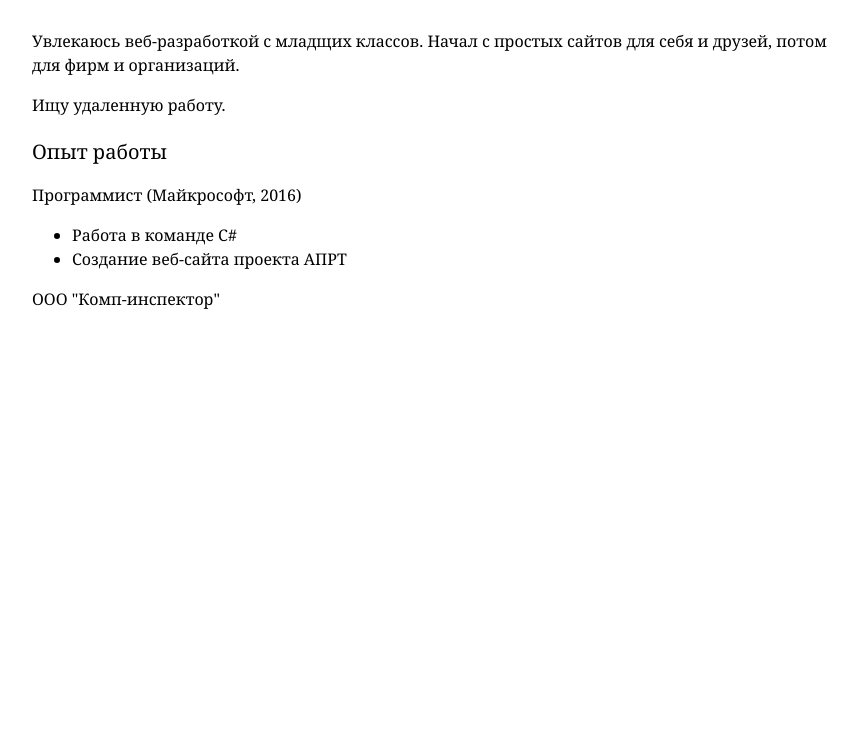
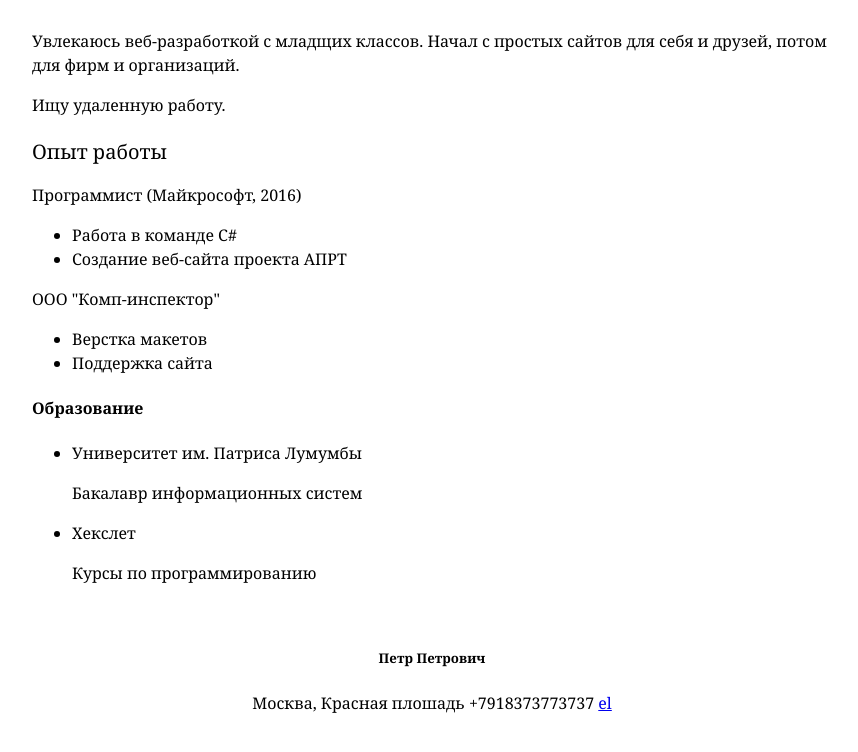
Before and after one commit to SovaNata/SovaNata.github.io, a plain HTML site: page index.html in a window 1280 px wide. Shown: the part 228-980 px from the top of the page, without its empty margins (208-1066 px from the left). Before the commit the page ends 800 px from the top, so only its background shows below. Drawn offline with Linux system fonts and the light colour scheme.

Commit message:
Update index.html

```diff
--- a/index.html
+++ b/index.html
@@ -24,3 +24,26 @@
                   <li>Создание веб-сайта проекта АПРТ</li>
               </ul>
               <p>ООО "Комп-инспектор"</p>
+                 <ul>
+                  <li>Верстка макетов</li>
+                  <li>Поддержка сайта</li>
+                  </ul>
+              <h4>Образование</h4>
+              <ul>
+              <li><p>Университет им. Патриса Лумумбы</p>
+              <p>Бакалавр информационных систем</p></li>
+
+              <li><p>Хекслет</p>
+              <p>Курсы по программированию</p></li>
+              </ul>
+              </div>
+
+              <div id="footer">
+                  <h5>Петр Петрович</h5>
+                  <p>Москва, Красная плошадь +7918373773737 <a href="mailto:petr.@mail.ru">el</a></p>
+                 </div>
+
+    </body>
+</html>
+
+<!-- END -->
```
